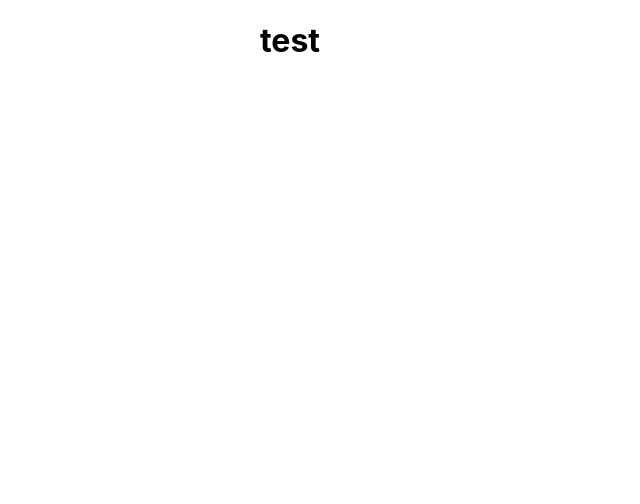
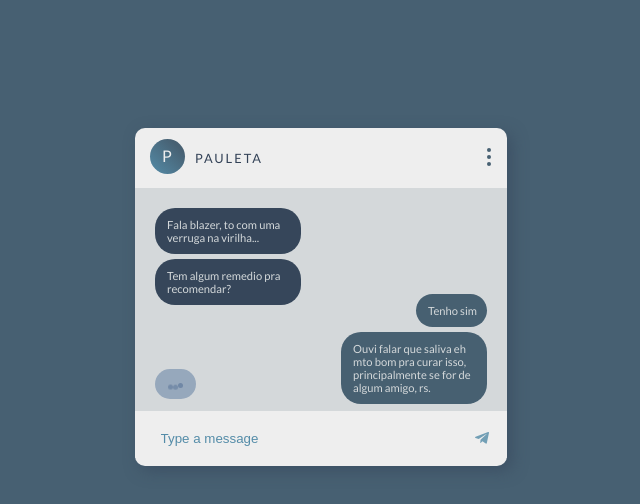
Before and after one commit to felipechung/chat-app, a React (Create React App) app in the folder client/: page / in a window 1280 px wide. Shown: the top 504 px of the page, without its empty margins (350-990 px from the left). Built offline with nearby package versions, Linux system fonts and the light colour scheme.

Commit message:
create chatbox component

```diff
--- a/client/package.json
+++ b/client/package.json
@@ -8,6 +8,7 @@
     "@testing-library/user-event": "^12.8.3",
     "react": "^17.0.2",
     "react-dom": "^17.0.2",
+    "react-icons": "^4.2.0",
     "react-scripts": "4.0.3",
     "web-vitals": "^1.1.2"
   },
--- a/client/src/App.css
+++ b/client/src/App.css
@@ -1,38 +1,5 @@
-.App {
-  text-align: center;
+* {
+  margin: 0;
+  padding: 0;
+  box-sizing: border-box;
 }
-
-.App-logo {
-  height: 40vmin;
-  pointer-events: none;
-}
-
-@media (prefers-reduced-motion: no-preference) {
-  .App-logo {
-    animation: App-logo-spin infinite 20s linear;
-  }
-}
-
-.App-header {
-  background-color: #282c34;
-  min-height: 100vh;
-  display: flex;
-  flex-direction: column;
-  align-items: center;
-  justify-content: center;
-  font-size: calc(10px + 2vmin);
-  color: white;
-}
-
-.App-link {
-  color: #61dafb;
-}
-
-@keyframes App-logo-spin {
-  from {
-    transform: rotate(0deg);
-  }
-  to {
-    transform: rotate(360deg);
-  }
-}
--- a/client/src/App.js
+++ b/client/src/App.js
@@ -1,9 +1,11 @@
+import ChatBox from "./components/ChatBox/ChatBox";
+import Login from "./components/Login/Login";
 import "./App.css";
 
 function App() {
   return (
     <div className="App">
-      <h1>test</h1>
+      <ChatBox />
     </div>
   );
 }
--- /dev/null
+++ b/client/src/components/ChatBox/ChatBox.js
@@ -0,0 +1,58 @@
+import React from "react";
+import "./ChatBox.scss";
+import * as FaIcons from "react-icons/fa";
+
+function ChatBox() {
+  return (
+    <div className="container">
+      <div className="chatbox">
+        <div class="top-bar">
+          <div class="avatar">
+            <p>P</p>
+          </div>
+          <div class="name">PAULETA</div>
+
+          <div class="menu">
+            <div class="dots"></div>
+          </div>
+        </div>
+
+        <div class="middle">
+          <div class="chat">
+            <div class="incoming">
+              <div class="bubble">
+                Fala blazer, to com uma verruga na virilha...
+              </div>
+              <div class="bubble">Tem algum remedio pra recomendar?</div>
+            </div>
+            <div class="outgoing">
+              <div class="bubble lower">Tenho sim</div>
+              <div class="bubble">
+                Ouvi falar que saliva eh mto bom pra curar isso, principalmente
+                se for de algum amigo, rs.
+              </div>
+            </div>
+            <div class="typing">
+              <div class="bubble">
+                <div class="ellipsis one"></div>
+                <div class="ellipsis two"></div>
+                <div class="ellipsis three"></div>
+              </div>
+            </div>
+          </div>
+        </div>
+
+        <div className="bottom-bar">
+          <div className="chat">
+            <input type="text" placeholder="Type a message" />
+            <button type="submit">
+              <FaIcons.FaTelegramPlane className="fas fa-paper-plane"></FaIcons.FaTelegramPlane>
+            </button>
+          </div>
+        </div>
+      </div>
+    </div>
+  );
+}
+
+export default ChatBox;
--- /dev/null
+++ b/client/src/components/ChatBox/ChatBox.scss
@@ -0,0 +1,247 @@
+@import url("https://fonts.googleapis.com/css?family=Lato:400,700");
+
+$font: "Lato", sans-serif;
+
+$primary: #476072; //79c7c5
+$secondary: #548ca8; //a1e2d9
+$white: #eeeeee; //f9fbff
+$dark: #334257; //777777
+
+body {
+  display: grid;
+  background: $primary;
+  font-family: $font;
+}
+
+.container {
+  position: relative;
+  margin: 10% auto;
+  width: 620px;
+  height: 450px;
+}
+
+.messages {
+  position: absolute;
+  background: $white;
+  opacity: 0.5;
+  width: 30%;
+  height: 70%;
+  top: 2.5%;
+  left: 5%;
+  border-radius: 10px 0 0 10px;
+  box-shadow: -5px 5px 10px rgba($dark, 0.5);
+}
+
+.focus {
+  background: $white;
+  margin-left: 1px;
+}
+
+.profile {
+  position: absolute;
+  left: 16%;
+  top: 7%;
+}
+
+.chatbox {
+  position: absolute;
+  left: 25%;
+  height: 75%;
+  width: 60%;
+  border-radius: 10px;
+  box-shadow: 5px 5px 15px rgba($dark, 0.5);
+}
+
+.top-bar {
+  width: 100%;
+  height: 60px;
+  background: $white;
+  border-radius: 10px 10px 0 0;
+}
+
+.avatar {
+  width: 35px;
+  height: 35px;
+  background: linear-gradient(to bottom left, $primary 20%, $secondary 100%);
+  border-radius: 50%;
+  position: absolute;
+  top: 11px;
+  left: 15px;
+  p {
+    color: $white;
+    margin: 7px 12px;
+  }
+}
+
+.name {
+  position: absolute;
+  top: 22px;
+  text-transform: uppercase;
+  color: $dark;
+  font-size: 0.8em;
+  letter-spacing: 2px;
+  font-weight: 500;
+  left: 60px;
+}
+
+.menu {
+  position: absolute;
+  right: 10px;
+  top: 20px;
+  width: 10px;
+  height: 20px;
+  cursor: pointer;
+  &:hover {
+    transform: scale(1.1);
+    transition: all 0.3s ease-in;
+  }
+}
+
+.dots {
+  width: 4px;
+  height: 4px;
+  border-radius: 50%;
+  background-color: $primary;
+  box-shadow: 0px 7px 0px $primary, 0px 14px 0px $primary;
+}
+
+.middle {
+  position: absolute;
+  background: $white;
+  width: 100%;
+  opacity: 0.85;
+  top: 60px;
+  height: 80%;
+}
+
+.incoming {
+  position: absolute;
+  width: 50%;
+  height: 100%;
+  padding: 20px;
+  .bubble {
+    background: $dark;
+  }
+}
+
+.typing {
+  position: absolute;
+  top: 67%;
+  left: 20px;
+  .bubble {
+    background: lighten($dark, 45%);
+    padding: 8px 13px 9px 13px;
+  }
+}
+
+.ellipsis {
+  width: 5px;
+  height: 5px;
+  display: inline-block;
+  background: lighten($dark, 25%);
+  border-radius: 50%;
+  animation: bounce 1.3s linear infinite;
+}
+
+.one {
+  animation-delay: 0.6s;
+}
+.two {
+  animation-delay: 0.5s;
+}
+.three {
+  animation-delay: 0.8s;
+}
+
+.bubble {
+  position: relative;
+  display: inline-block;
+  margin-bottom: 5px;
+  color: $white;
+  font-size: 0.7em;
+  padding: 10px 10px 10px 12px;
+  border-radius: 20px;
+}
+
+.lower {
+  margin-top: 45px;
+}
+
+.outgoing {
+  position: absolute;
+  padding: 20px;
+  right: 0;
+  top: 15%;
+  width: 50%;
+  height: 100%;
+  .bubble {
+    background: $primary;
+    float: right;
+  }
+}
+
+.bottom-bar {
+  position: absolute;
+  width: 100%;
+  height: 55px;
+  bottom: 0;
+  background: $white;
+  border-radius: 0 0 10px 10px;
+}
+
+.left {
+  left: 0px;
+}
+
+input {
+  padding: 7px;
+  width: 74%;
+  left: 5%;
+  position: absolute;
+  border: 0;
+  top: 13px;
+  background: $white;
+  color: $primary;
+}
+
+input::placeholder {
+  color: $secondary;
+}
+
+input:focus {
+  color: $dark;
+  outline: 0;
+}
+
+button {
+  position: absolute;
+  border: 0;
+  font-size: 1em;
+  color: $secondary;
+  top: 19px;
+  opacity: 0.8;
+  right: 17px;
+  cursor: pointer;
+  outline: 0;
+  &:hover {
+    transform: scale(1.1);
+    transition: all 0.3s ease-in-out;
+    color: $primary;
+  }
+}
+
+@keyframes bounce {
+  30% {
+    transform: translateY(-2px);
+  }
+  60% {
+    transform: translateY(0px);
+  }
+  80% {
+    transform: translateY(2px);
+  }
+  100% {
+    transform: translateY(0px);
+    opacity: 0.5;
+  }
+}
--- /dev/null
+++ b/client/src/components/Login/Login.js
@@ -0,0 +1,11 @@
+import React from "react";
+
+function Login() {
+  return (
+    <div>
+      <h1>Login </h1>
+    </div>
+  );
+}
+
+export default Login;
--- a/client/src/index.js
+++ b/client/src/index.js
@@ -3,4 +3,9 @@ import ReactDOM from "react-dom";
 import "./index.css";
 import App from "./App";
 
-ReactDOM.render(<App />, document.getElementById("root"));
+ReactDOM.render(
+  <React.StrictMode>
+    <App />
+  </React.StrictMode>,
+  document.getElementById("root")
+);
```
Also changed, not shown: client/src/components/Login/Login.scss (added), 2 other files (tests, documents, lock files or other folders).
